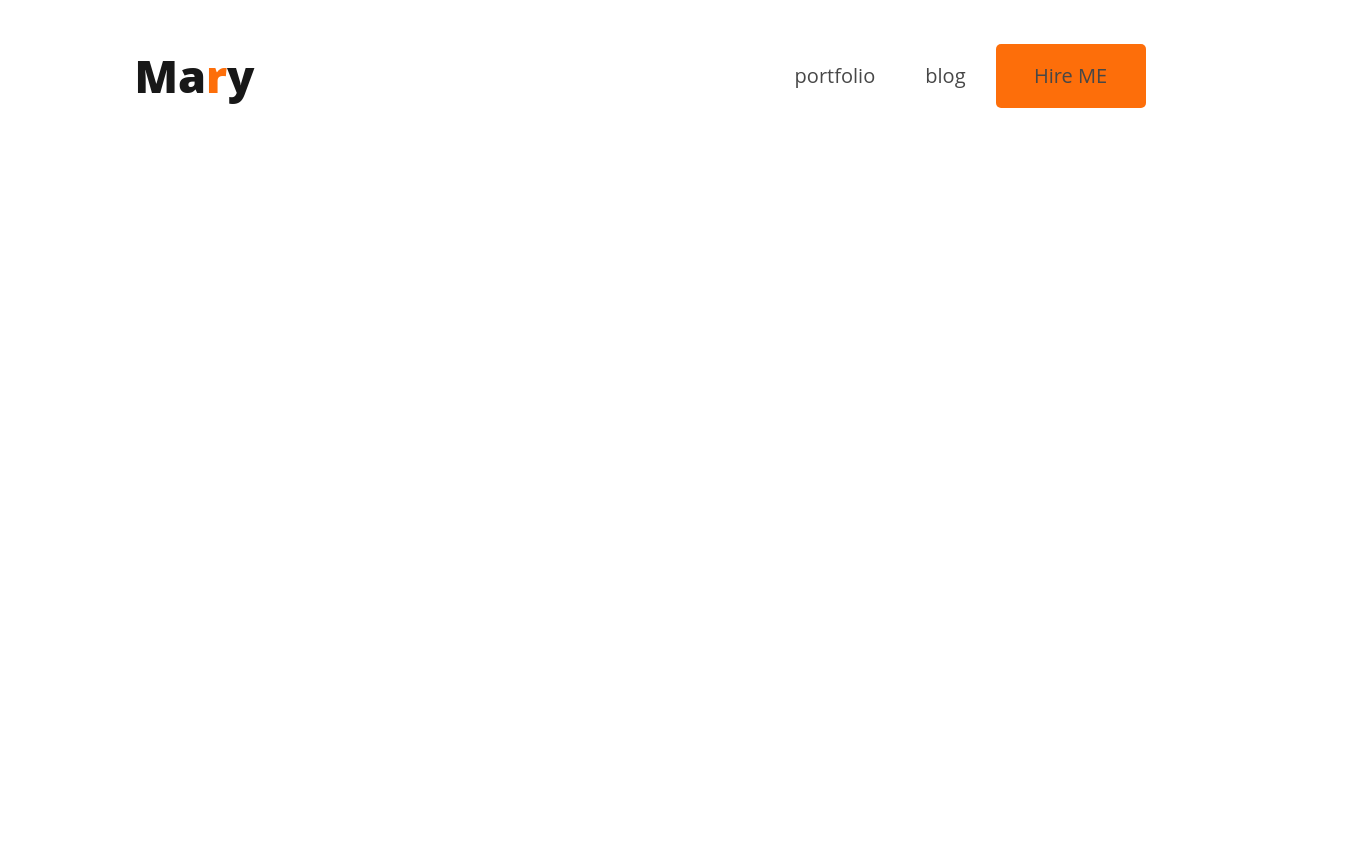
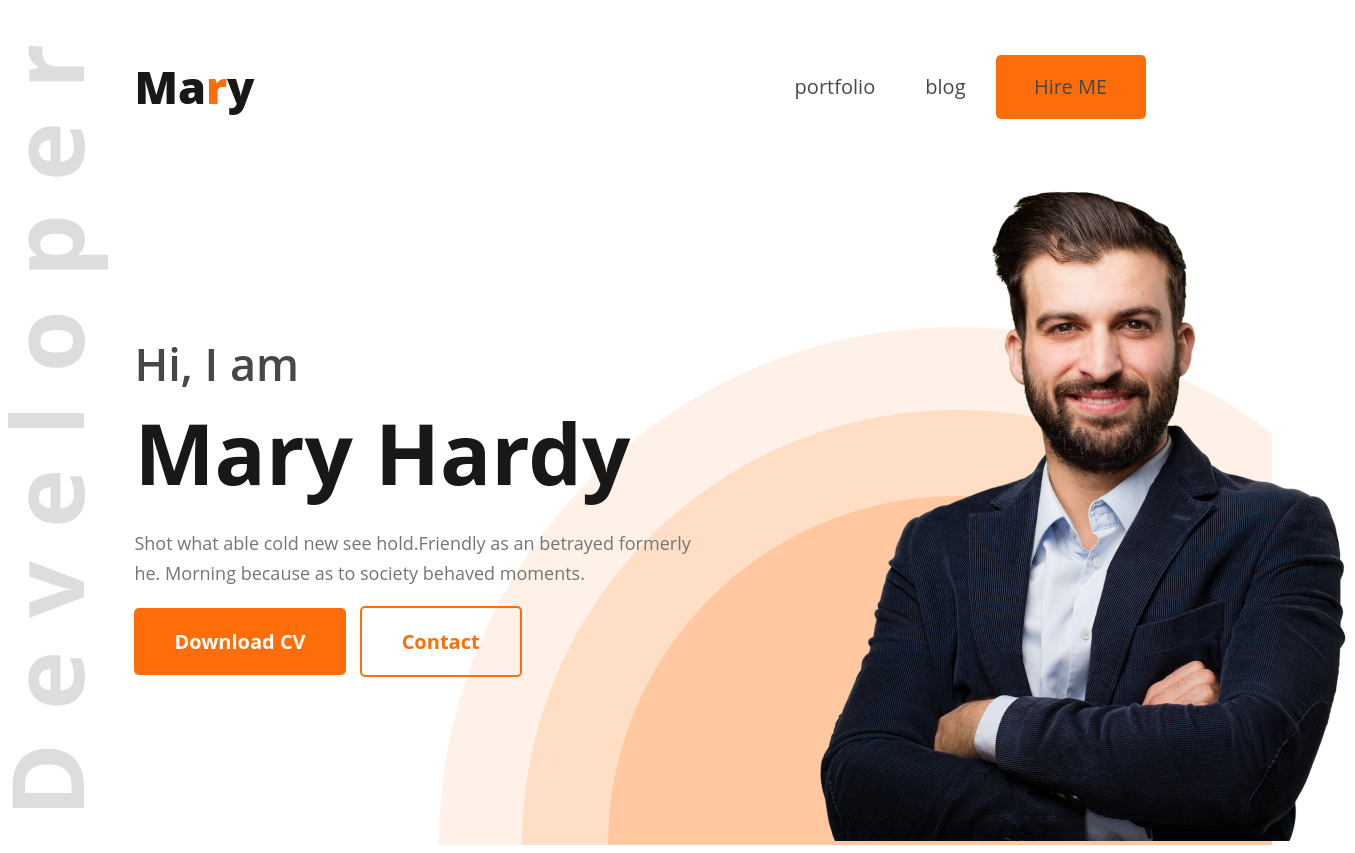
Before and after one commit to mehhed/programming-heoro-portfolio-website, a plain HTML site: page index.html in a window 1280 px wide. Shown: the whole page, 1355 px wide, since content can reach past the window. Before the commit the page ends 800 px from the top, so only its background shows below. Drawn offline with Linux system fonts and the light colour scheme.

Commit message:
banner complete

```diff
--- a/inde.css
+++ b/inde.css
@@ -9,6 +9,15 @@
     --white:#FFF;
 }
 /* navigation bar relaeted css  */
+header{
+    display: flex;
+    flex-direction: column;
+    justify-content: center;
+    height: 837px;
+    background: url('images/developer.png'), url('images/header_bg.png');
+    background-repeat: no-repeat;
+    background-position: center left, bottom right;
+}
 nav{
     display: flex;
     justify-content: space-between;
@@ -54,5 +63,80 @@ nav{
     font-family: Open Sans;
     font-size: 20px;
     font-weight: 700;
+}
+/* banner section css  */
+.banner{
+    display: flex;
+    justify-content: space-between;
+    align-items: center;
+    gap: 20px;
+    width: 90%;
+    margin-left: auto;
+}
+.banner-img,.banner-text{
+    width: 44%;
+}
+/* banner text css  */
+.banner-text{
+    display: flex;
+    flex-direction: column;
+    justify-content: center;
+}
+.banner-text h1{
+    color: var(--dark-02, #474747);
+    font-family: Open Sans;
+    font-size: 45px;
+    font-weight: 600;
+    margin: 0%;
+}
+.banner-text h2{
+    color: var(--dark-01, #181818);
+    font-family: Open Sans;
+    font-size: 85px;
+    font-weight: 700;
+    margin: 0%;
+    height: 116px;
+    width: 498px;
+    display: flex;
+    align-items: center;
+    justify-content: start;
+}
+.banner-text p{
+    color: var(--dark-03, #757575);
+    font-family: Open Sans;
+    font-size: 18px;
+    font-style: normal;
+    font-weight: 400;
+    line-height: 30px;
+    height: 60px;
+    width: 585px;
+    display: flex;
+    justify-content: start;
+    align-items: center;
+}
+.banner-btn{
+    border-radius: 5px;
+    background-color: var(--oringe);
+    color: var(--white);
+    display: inline-block;
+    padding: 20px 40px;
+    text-decoration: none;
+    font-family: Open Sans;
+    font-size: 20px;
+    font-weight: 700;
+}
+.banner-btn-2{
+    margin-left: 10px;
+    background-color: transparent;
+    border: 2px solid var(--oringe);
+    color: var(--oringe);
+}
+/* banner img css  */
+.banner-img img{
+    width: 584px;
+    height: 676px;
+    flex-shrink: 0;
+    margin-left: auto;
+}
 
-}
+/* about section css  */
--- a/index.html
+++ b/index.html
@@ -8,8 +8,8 @@
     <link rel="stylesheet" href="inde.css">
 </head>
 <body>
-    <main>
     <header>
+        <!-- navigation bar  -->
         <nav>
             <div class="title">
                 <h2>Ma<span>r</span>y</h2>
@@ -22,7 +22,30 @@
                 </ul>
             </div>
         </nav>
+        <!-- banner section  -->
+        <div class="banner">
+            <div class="banner-text">
+                <h1>Hi, I  am</h1>
+                <h2>Mary Hardy</h2>
+                <p>Shot what able cold new see hold.Friendly as an betrayed formerly he. Morning because as to society behaved moments.</p>
+                <div>
+                    <a href="#" class="banner-btn">Download CV</a>
+                    <a href="#" class="banner-btn banner-btn-2">Contact</a>
+                </div>
+            </div>
+            <div class="banner-img">
+                <img src="images/hardy.png" alt="">
+            </div>
+        </div>
     </header>
+    <main>
+        <!-- about section  -->
+        <section>
+
+        </section>
     </main>
+    <footer>
+
+    </footer>
 </body>
 </html>
```
Lines whose indentation alone changed are shown as unchanged.
